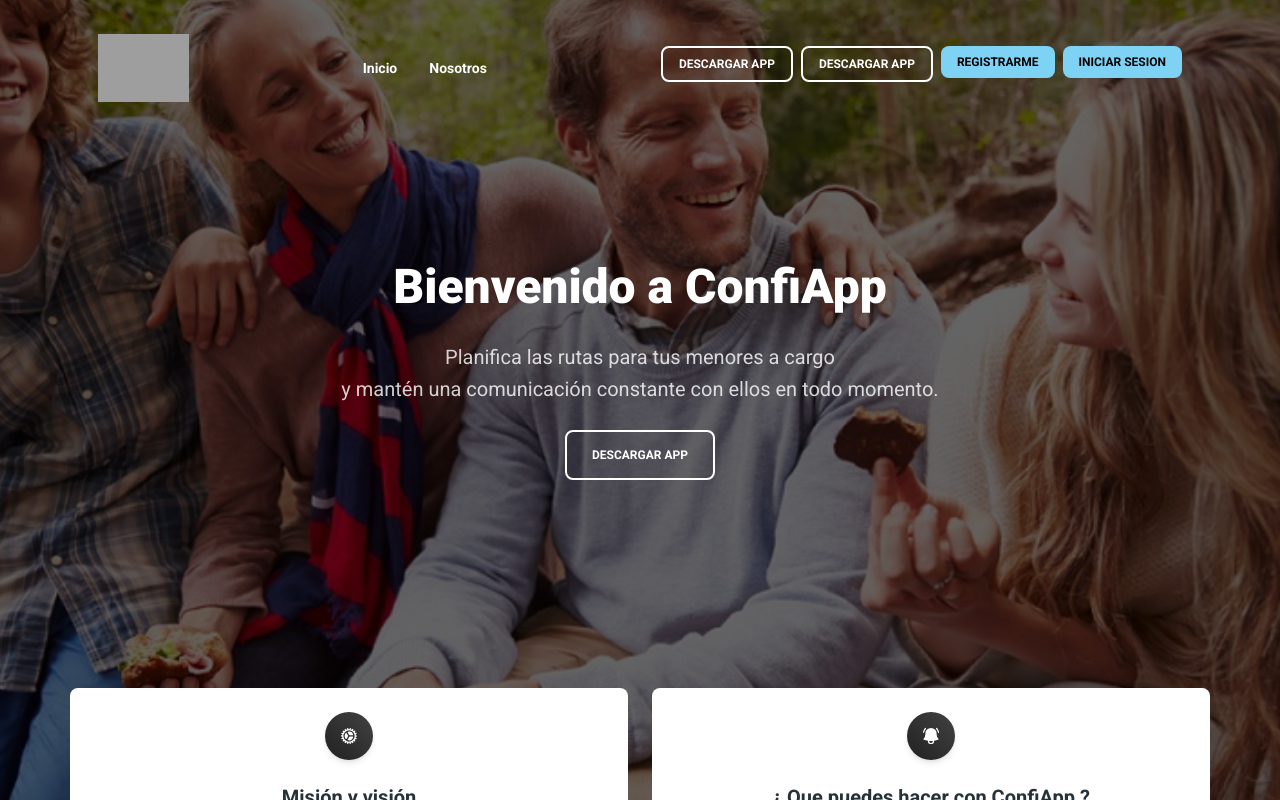
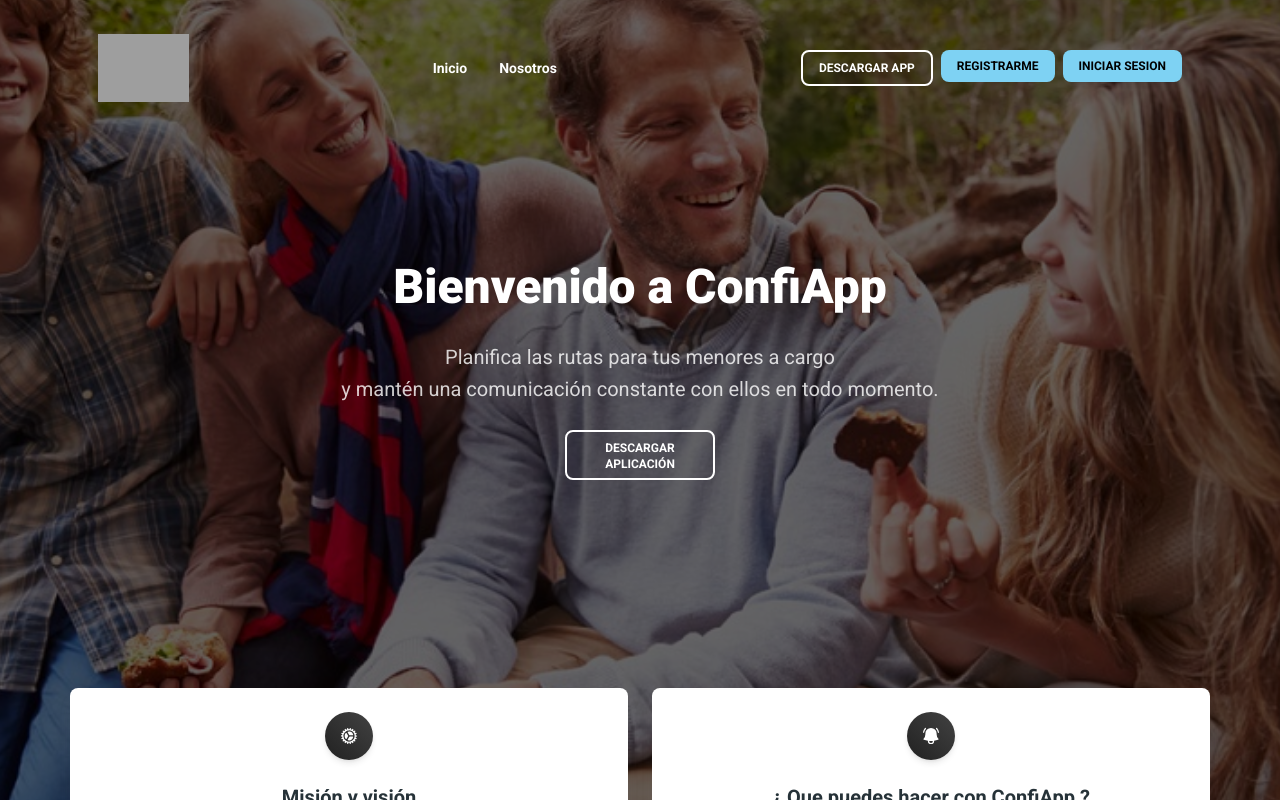
Before and after one commit to DFernando30/ConfiApp, a React (Vite) app: page /home in a window 1280 px wide. Shown: the top 800 px of the page. Built offline with nearby package versions, Linux system fonts and the light colour scheme; grey boxes are pictures that could not be loaded.

Commit message:
continue  terminos

```diff
--- a/src/pages/home.jsx
+++ b/src/pages/home.jsx
@@ -107,9 +107,9 @@
                             <br />
 
                             <div className="flex justify-center">
-                                <a href="# " className="w-150">
+                                <a href="https://soysena-my.sharepoint.com/:f:/g/personal/nbgalindez_soy_sena_edu_co/EugTqDFQdElHkvijh-xNxbMBWnv1TLpQ_QmfVOcym1MtoQ?e=cdzMz5 " className="w-150">
                                     <Button variant="text" size="sm" fullWidth style={{ width: "150px", height: "50px", color: "#ffffff", borderRadius: "#000000", border: "2px solid #ffffff" }}>
-                                        Descargar App
+                                        Descargar Aplicación
                                     </Button>
                                 </a>
                             </div>
--- a/src/widgets/layout/navbar.jsx
+++ b/src/widgets/layout/navbar.jsx
@@ -87,15 +87,10 @@
                 <div className="hidden gap-2 lg:flex">
 
 
-                <Link  href=" " to="/descargar-app" className="mb-2 block"> {/* Asegúrate de tener la ruta adecuada */}
-                        <Button variant="text" size="sm" fullWidth   style={{  color: "#ffffff", borderRadius:"#000000",  border: "2px solid #ffffff"}}>
-                            Descargar App
-                        </Button>
-                    </Link>
 
 
                     <div className="flex justify-center">
-                            <a href="# " className="w-150">
+                            <a href="https://soysena-my.sharepoint.com/:f:/g/personal/nbgalindez_soy_sena_edu_co/EugTqDFQdElHkvijh-xNxbMBWnv1TLpQ_QmfVOcym1MtoQ?e=cdzMz5 " className="w-150">
                                 <Button variant="text" size="sm" fullWidth style={{  color: "#ffffff", borderRadius:"#000000", border: "2px solid #ffffff" }}>
                                     Descargar App
                                 </Button>
```
